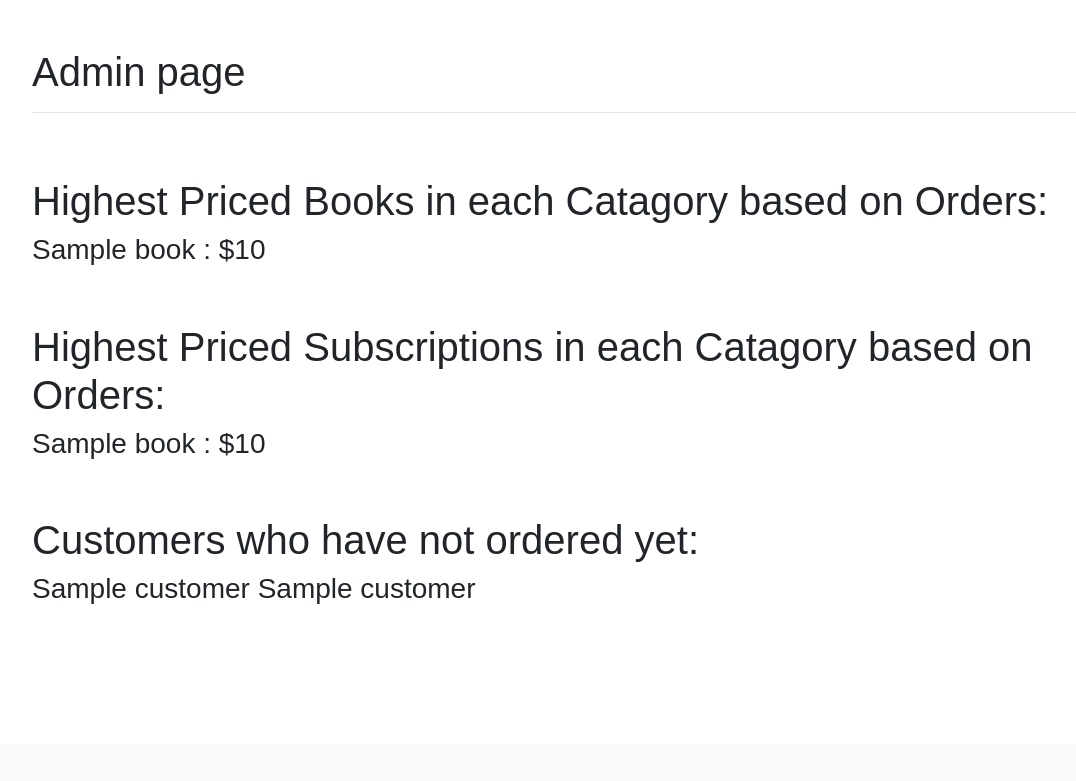
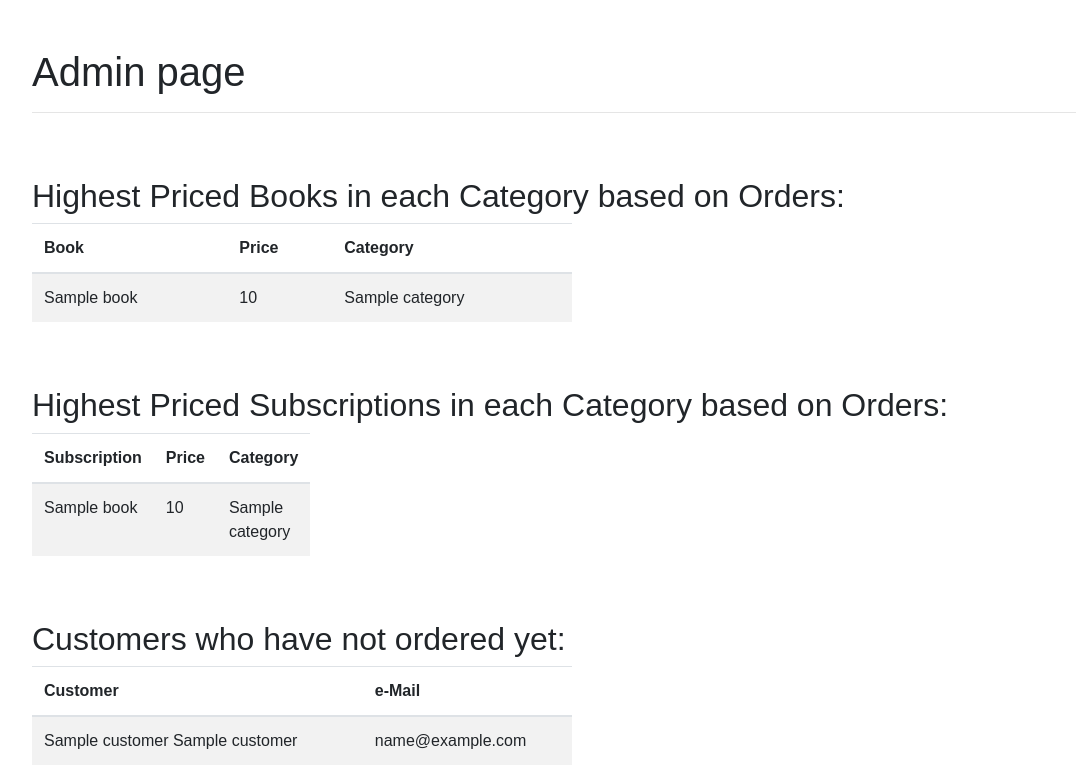
Before and after one commit to paulpetelski/COMP353-Final-Project, a Python web app: template flaskDemo/templates/adminpage.html in a window 1280 px wide. Shown: the part 56-837 px from the top of the page, without its empty margins (53-1129 px from the left). Before the commit the page ends 660 px from the top, so only its background shows below. Run offline with Jinja, Linux system fonts and the light colour scheme; the template is opened without the code that fills it: most values are stand-ins (such as "Sample title", 1, 10 or a date in 2020); some libraries are stand-ins or nearby versions.

Commit message:
added tables

```diff
--- a/flaskDemo/routes.py
+++ b/flaskDemo/routes.py
@@ -168,11 +168,11 @@ def logout():
 @app.route("/adminpage", methods=['GET', 'POST'])
 def adminpage():
     """ Report #11 & #12 Regular SQL"""
-    mostExpensiveBooks = connect("SELECT Title, Max(RetailPrice) as Price FROM `product`, orderline where Product.ProductID = orderline.ProductID and Type = 'b'group by Category;")
+    mostExpensiveBooks = connect("SELECT Title, Max(RetailPrice) as Price, Category FROM `product`, orderline where Product.ProductID = orderline.ProductID and Type = 'b'group by Category;")
     """ Report #11 & 12 SQLAlchemy"""
     mostExpensiveSubscriptions = Product.query.join(Orderline).filter(Product.Type == 's', Product.ProductID == Orderline.ProductID).group_by(Product.Category)
     """ Report #13 Regular SQL"""
-    customersNotOrdered = connect("SELECT CustomerID, CustomerFirstName, CustomerLastName FROM `customer` where CustomerID not in (Select customer.CustomerID from customer, orders where customer.CustomerID = orders.CustomerID);")
+    customersNotOrdered = connect("SELECT CustomerID, CustomerFirstName, CustomerLastName, Email FROM `customer` where CustomerID not in (Select customer.CustomerID from customer, orders where customer.CustomerID = orders.CustomerID);")
     return render_template('adminpage.html', books=mostExpensiveBooks, subscriptions=mostExpensiveSubscriptions, customers = customersNotOrdered)
 
 @app.route("/delete_book/<pid>", methods=['GET', 'POST'])
--- a/flaskDemo/templates/adminpage.html
+++ b/flaskDemo/templates/adminpage.html
@@ -2,18 +2,67 @@
 {% block content %}
    <h1 class="pt-5"> Admin page </h1>
    <hr>
-   <h1 class="pt-5">Highest Priced Books in each Catagory based on Orders:</h1>
+   <div class="row">
+      <div class="col-12">
+         <h2 class="pt-5">Highest Priced Books in each Category based on Orders:</h2>
+      </div>
+      <div class="col-6">
+         <table class="table table-striped table-hover">
+            <thead>
+               <th>Book</th>
+               <th>Price</th>
+               <th>Category</th>
+            </thead>
             {% for book in books %}
-      <h3>{{book['Title']}} : ${{book['Price']}}</h3>
+            <tr>
+               <td>{{book.Title}}</td>
+               <td>{{book.Price}}</td>
+               <td>{{book.Category}}</td>
+            </tr>
             {% endfor %}
+         </table>
+      </div>
+   </div>
 
-   <h1 class="pt-5">Highest Priced Subscriptions in each Catagory based on Orders:</h1>
+   <div class="row">
+      <div class="col-12">
+         <h2 class="pt-5">Highest Priced Subscriptions in each Category based on Orders:</h2>
+      </div>
+      <div class="col-3">
+         <table class="table table-striped table-hover">
+            <thead>
+               <th>Subscription</th>
+               <th>Price</th>
+               <th>Category</th>
+            </thead>
             {% for book in subscriptions %}
-      <h3>{{book.Title}} : ${{book.RetailPrice}}</h3>
+            <tr>
+               <td>{{book.Title}}</td>
+               <td>{{book.RetailPrice}}</td>
+               <td>{{book.Category}}</td>
+            </tr>
             {% endfor %}
+         </table>
+      </div>
+   </div>
 
-   <h1 class="pt-5">Customers who have not ordered yet:</h1>
+   <div class="row">
+      <div class="col-12">
+         <h2 class="pt-5">Customers who have not ordered yet:</h2>
+      </div>
+      <div class="col-6">
+         <table class="table table-striped table-hover">
+            <thead>
+               <th>Customer</th>
+               <th>e-Mail</th>
+            </thead>
             {% for customer in customers %}
-       <h3>{{customer.CustomerFirstName}} {{customer.CustomerLastName}}</h3>
+            <tr>
+               <td>{{customer.CustomerFirstName}} {{customer.CustomerLastName}}</td>
+               <td>{{customer.Email}}</td>
+            </tr>
             {% endfor %}
+         </table>
+      </div>
+   </div>
 {% endblock content %}
```
Lines whose indentation alone changed are shown as unchanged.
